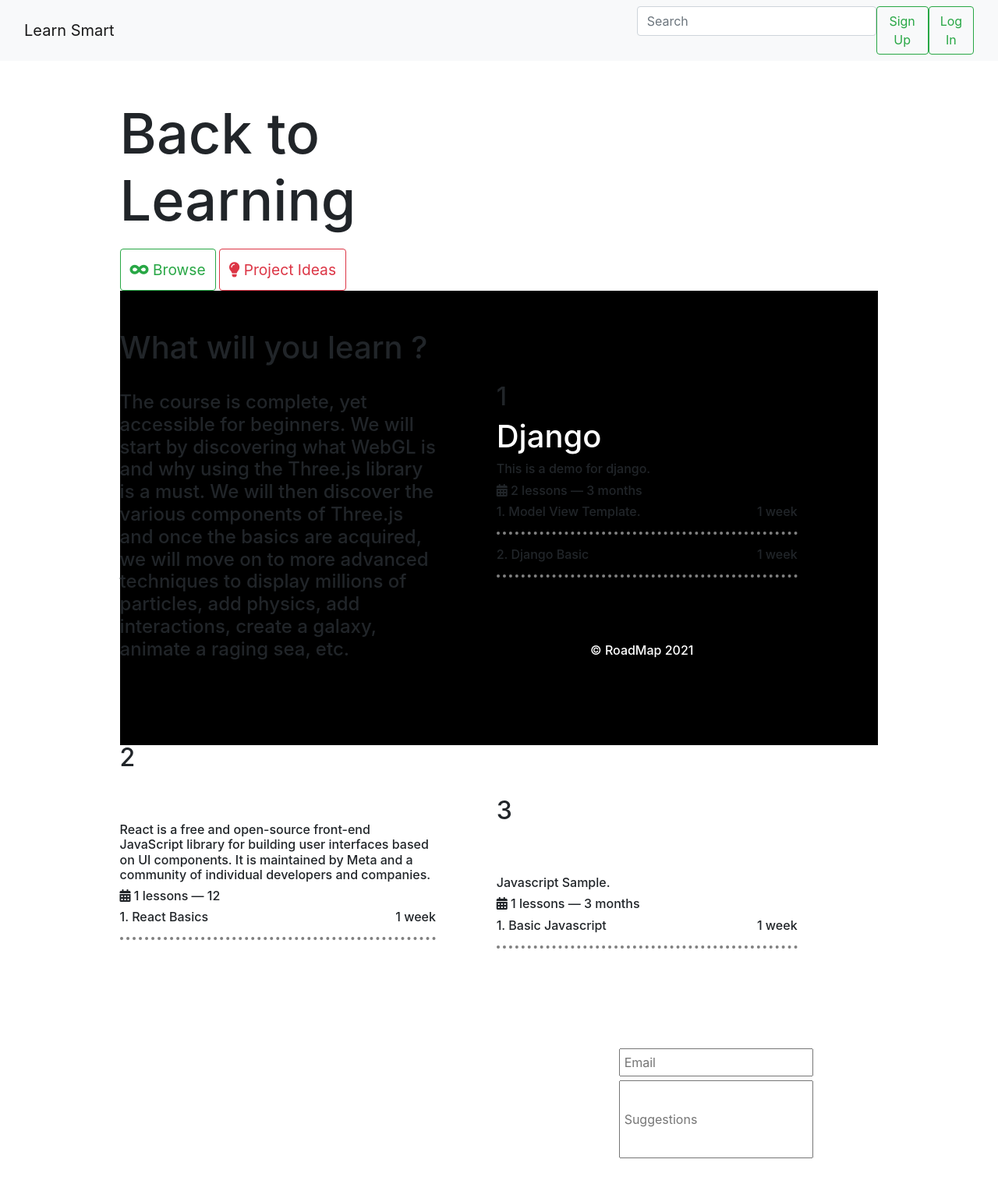
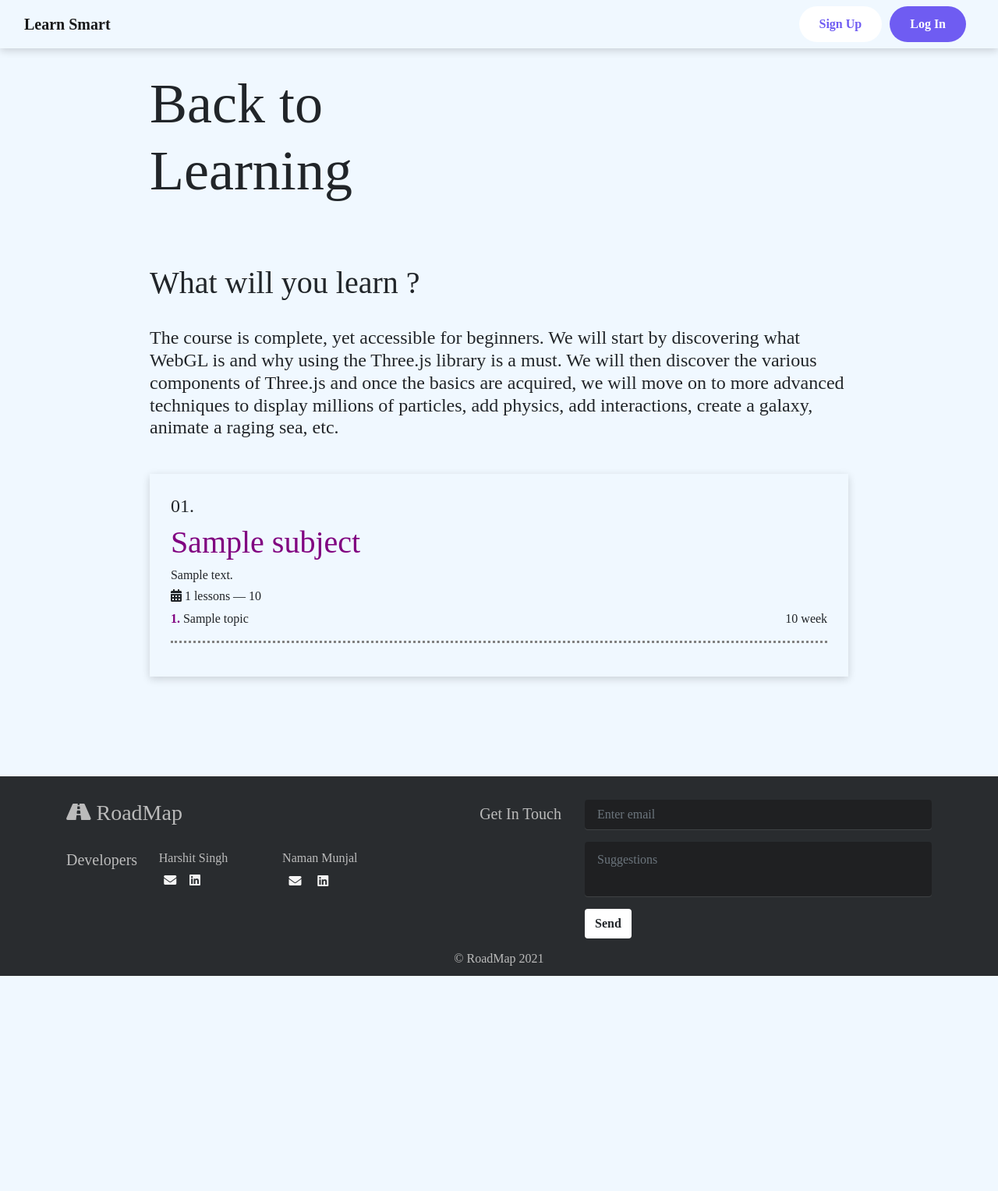
Before and after one commit to Harshit-2000/Roadmanp, a Django app: template base/templates/base/home.html in a window 1280 px wide. Shown: the whole page at 78% size. After the commit the page ends 1252 px from the top, so only its background shows below. Run offline with Django 3.2, Linux system fonts and the light colour scheme; data comes from the database, SQL or seed files in the repository; both versions use the stored data as it was after the commit; the template is opened without the code that fills it: values that come from a table or form of the project are taken from there, most other values are stand-ins (such as "Sample title", 1, 10 or a date in 2020); some libraries are stand-ins or nearby versions.

Commit message:
home-page-completed

```diff
--- /dev/null
+++ b/ROADMANP/ROADMANP/urls.py
@@ -0,0 +1,21 @@
+"""ROADMANP URL Configuration
+
+The `urlpatterns` list routes URLs to views. For more information please see:
+    https://docs.djangoproject.com/en/3.2/topics/http/urls/
+Examples:
+Function views
+    1. Add an import:  from my_app import views
+    2. Add a URL to urlpatterns:  path('', views.home, name='home')
+Class-based views
+    1. Add an import:  from other_app.views import Home
+    2. Add a URL to urlpatterns:  path('', Home.as_view(), name='home')
+Including another URLconf
+    1. Import the include() function: from django.urls import include, path
+    2. Add a URL to urlpatterns:  path('blog/', include('blog.urls'))
+"""
+from django.contrib import admin
+from django.urls import path
+
+urlpatterns = [
+    path('admin/', admin.site.urls),
+]
--- a/base/templates/base/courseSection.html
+++ b/base/templates/base/courseSection.html
@@ -1,38 +1,38 @@
-<div class="card-1 col-lg-5 col-md-5 col-sm-10 col-xs-10">
+<div class="card-1">
   <h1>What will you learn ?</h1>
   <br />
   <h4>
     The course is complete, yet accessible for beginners. We will start by
-        discovering what WebGL is and why using the Three.js library is a must.
-        We will then discover the various components of Three.js and once the
-        basics are acquired, we will move on to more advanced techniques to
-        display millions of particles, add physics, add interactions, create a
-        galaxy, animate a raging sea, etc.
+    discovering what WebGL is and why using the Three.js library is a must. We
+    will then discover the various components of Three.js and once the basics
+    are acquired, we will move on to more advanced techniques to display
+    millions of particles, add physics, add interactions, create a galaxy,
+    animate a raging sea, etc.
   </h4>
 </div>
 
 <!-- card-1 with info -->
 {% for subject in subjects %}
-
-{% if forloop.counter|divisibleby:2 %}
-<div class="card-1 col-lg-5 col-md-5 col-sm-10 col-xs-10">
-    {% else %}
-    <div class="card-2 col-lg-5 col-md-5 col-sm-10 col-xs-10">
-        {% endif %}
-        <h2>{{ forloop.counter }}</h2>
-        <h1>
-            <a href="{% url 'subject' subject.title %}">{{subject.title}}</a>
+  <div class="card-1">
+    <!-- Anchor Tag Starts-->
+    <div class="for">
+    <h4>0{{ forloop.counter }}.</h4>
+    <h1 class="subject-color">
+      <a class="subject-color" href="{% url 'subject' subject.title %}">{{subject.title}}</a>
     </h1>
-        <h6>
-            {{ subject.description }}
+    <h6>{{ subject.description }}</h6>
+    <h6 class="subject-color">
+      <i class="fas fa-calendar-alt"></i> {{subject.topics.count}} lessons — {{ subject.duration }}
     </h6>
-        <h6><i class="fas fa-calendar-alt"></i> {{subject.topics.count}} lessons — {{ subject.duration }}</h6>
     {% for topic in subject.topics.all %}
     <div>
-            <h6>{{ forloop.counter }}. {{topic.title}} <span class="time"> {{ topic.duration }} week</span></h6>
+        <b class="subject-color">{{ forloop.counter }}.</b>    {{topic.title}}
+        <span class="time"> {{ topic.duration }} week</span>
+      </h6>
       <hr />
     </div>
     {% endfor %}
+  <!-- Anchor Tag Ends -->
   </div>
 </div>
 {% endfor %}
--- a/base/templates/base/home.html
+++ b/base/templates/base/home.html
@@ -1,8 +1,5 @@
-{% extends 'base.html' %}
-{% load static %}
-
-{% block content %}
-
+{% extends 'base.html' %} {% load static %} {% block content %}
+<div class="no-footer">
   {% include 'navbar.html' %}
 
   <!-- Basic Header -->
@@ -11,19 +8,23 @@
       Back to <br />
       Learning
     </h1>
-    <button type="button" class="browse-content btn btn-outline-success">
+    <!-- <button type="button" class="browse-content btn btn-outline-success">
       <i class="fas fa-infinity"></i>
-        Browse
+      RoadMaps
     </button>
     <button type="button" class="browse-content btn btn-outline-danger">
       <i class="fas fa-lightbulb"></i>
-        Project Ideas
+      Resources
     </button>
+    <button type="button" class="browse-content btn btn-outline-danger">
+      <i class="fas fa-lightbulb"></i>
+      Projects
+    </button> -->
     <img src="" alt="" />
   </section>
 
   <!-- Courses Section -->
   {% include 'base/courseSection.html' %}
+</div>
 
-{% include 'footer.html' %}
-{% endblock %}
+{% include 'footer.html' %} {% endblock %}
--- a/static/css/footer.css
+++ b/static/css/footer.css
@@ -1,48 +1,50 @@
-/* FOOTER */
-
+/* FOOTER
+/* Sticky footer style and color
+-------------------------------------------------- */
 footer {
-  background-color: black;
-  color: white;
-  padding: 2% 7%;
+  padding-top: 30px;
+  background-color: #292c2f;
+  color: #bbb;
+  margin-bottom: 0 !important;
 }
 
-.app-name {
-  margin: 6% 0;
-  text-align: center;
-}
-a {
-  color: white;
+footer a {
+  color: #999;
   text-decoration: none;
 }
 
-.get-in-touch {
-  margin: 2% 0;
-}
-.maker-profile {
-  color: white !important;
-  margin: 3% 0;
+footer a:hover,
+footer a:focus {
+  color: #aaa;
+  text-decoration: none;
+  border-bottom: 1px dotted #999;
 }
 
-.copyright {
-  padding: 10% 0;
-  text-align: center;
+footer .form-control {
+  background-color: #1f2022;
+  box-shadow: 0 1px 0 0 rgba(255, 255, 255, 0.1);
+  border: none;
+  resize: none;
+  color: #d1d2d2;
+  padding: 0.7em 1em;
 }
-.layer {
-  float: left;
+.send-button {
+  background-color: white;
+}
+.send-button :hover {
+  background-color: white !important;
 }
 
-.form,
-.suggestions {
-  margin: 1% 0;
-  padding: 1.7%;
-  width: -webkit-fill-available;
+.text {
+  margin: 4% 0;
+}
+.copyright {
+  padding-bottom: 1%;
+  text-align: center !important;
 }
 
-.suggestions {
-  height: 100px;
-  text-align: left;
+/* Icons */
+.icon {
+  color: whitesmoke !important;
+  margin: 2% 5% 0;
 }
-
-.send {
-  text-align: center;
-}
--- a/static/css/styles.css
+++ b/static/css/styles.css
@@ -1,11 +1,50 @@
 body {
-  margin: 10% 12%;
+  background-color: aliceblue;
+  font-family: -webkit-pictograph;
+  margin-bottom: 0 !important;
+}
+.no-footer {
+  margin: 5% 15% 10%;
+}
+
+/* Navbar */
+.complete-nav {
+  box-shadow: 0 3px 10px rgb(0 0 0 / 16%);
+  background-color: aliceblue;
+}
+.topic {
+  font-family: -webkit-pictograph;
+}
+.sign-up,
+.log-in {
+  border-radius: 100px;
+  font-family: -webkit-pictograph;
+  margin-right: 10px;
+  padding: 10px 25px;
+}
+.for-sign-up :hover {
+  color: #7462e4;
+}
+.for-log-in :hover {
+  color: white;
+}
+.sign-up {
+  background-color: white;
+  color: #6f5cf2;
+}
+.log-in {
+  background-color: #6f5cf2;
+  color: white;
 }
 
 /* Basic Header css */
+.header-section {
+  margin: 10% 0 5%;
+}
 .header-text {
   font-size: 4.5rem !important;
 }
+
 .browse-content {
   margin-top: 1%;
   padding: 12px;
@@ -13,26 +52,41 @@
 }
 
 /* Courses Section Css */
-.card-1,
-.card-2 {
-  float: left;
-  margin: 5% 3%;
+.card-1 {
+  box-shadow: 0 3px 10px rgb(0 0 0 / 16%);
+  background-color: aliceblue;
+  display: inline;
+  padding: 0 !important;
+  z-index: 400;
 }
-.card-1 {
-  clear: left;
-  margin-left: 0;
-  padding: 0 !important;
-}
-.card-2 {
-  padding: 7% 0 2% 2%;
+a :hover {
+  text-decoration: none;
 }
 hr {
-  border: 4px dotted;
+  border: 3px dotted;
   border-style: none none dotted;
   color: grey;
 }
 .time {
   float: right;
+}
+.for {
+  box-shadow: 0 3px 10px rgb(0 0 0 / 16%);
+  background-color: aliceblue;
+  margin: 5% 0;
+  padding: 3%;
+}
+.subject-color:nth-child(4n + 1) {
+  color: red;
+}
+.subject-color:nth-child(4n + 2) {
+  color: green;
+}
+.subject-color:nth-child(4n + 1) {
+  color: blue;
+}
+.subject-color:nth-child(4n + 1) {
+  color: purple;
 }
 
 /* Get Maximum Usage Section */
--- a/templates/base.html
+++ b/templates/base.html
@@ -1,48 +1,53 @@
 {% load static %}
-
 
 <!DOCTYPE html>
 <html lang="en">
-
   <head>
-    <meta charset="UTF-8">
-    <meta http-equiv="X-UA-Compatible" content="IE=edge">
-    <meta name="viewport" content="width=device-width, initial-scale=1.0">
+    <meta charset="UTF-8" />
+    <meta http-equiv="X-UA-Compatible" content="IE=edge" />
+    <meta name="viewport" content="width=device-width, initial-scale=1.0" />
     <title>Roadmap</title>
 
-
-    <link rel="stylesheet" href="https://cdn.jsdelivr.net/npm/bootstrap@4.5.3/dist/css/bootstrap.min.css"
-        integrity="sha384-TX8t27EcRE3e/ihU7zmQxVncDAy5uIKz4rEkgIXeMed4M0jlfIDPvg6uqKI2xXr2" crossorigin="anonymous" />
+    <link
+      rel="stylesheet"
+      href="https://cdn.jsdelivr.net/npm/bootstrap@4.5.3/dist/css/bootstrap.min.css"
+      integrity="sha384-TX8t27EcRE3e/ihU7zmQxVncDAy5uIKz4rEkgIXeMed4M0jlfIDPvg6uqKI2xXr2"
+      crossorigin="anonymous"
+    />
     <link rel="stylesheet" href="{% static 'css/styles.css' %}" />
     <link rel="stylesheet" href="{% static 'css/footer.css' %}" />
 
     <!-- Font Awesome -->
-    <link rel="stylesheet" href="https://use.fontawesome.com/releases/v5.15.4/css/all.css"
-        integrity="sha384-DyZ88mC6Up2uqS4h/KRgHuoeGwBcD4Ng9SiP4dIRy0EXTlnuz47vAwmeGwVChigm" crossorigin="anonymous" />
+    <link
+      rel="stylesheet"
+      href="https://use.fontawesome.com/releases/v5.15.4/css/all.css"
+      integrity="sha384-DyZ88mC6Up2uqS4h/KRgHuoeGwBcD4Ng9SiP4dIRy0EXTlnuz47vAwmeGwVChigm"
+      crossorigin="anonymous"
+    />
 
     <!-- Google Fonts -->
     <link rel="preconnect" href="https://fonts.gstatic.com" />
-    <link href="https://fonts.googleapis.com/css2?family=Montserrat:wght@100&family=Ubuntu:wght@300&display=swap"
-        rel="stylesheet" />
+    <link
+      href="https://fonts.googleapis.com/css2?family=Montserrat:wght@100&family=Ubuntu:wght@300&display=swap"
+      rel="stylesheet"
+    />
 
     <!-- Bootstrap Scripts -->
-    <script src="https://code.jquery.com/jquery-3.5.1.slim.min.js"
+    <script
+      src="https://code.jquery.com/jquery-3.5.1.slim.min.js"
       integrity="sha384-DfXdz2htPH0lsSSs5nCTpuj/zy4C+OGpamoFVy38MVBnE+IbbVYUew+OrCXaRkfj"
-        crossorigin="anonymous"></script>
-    <script src="https://cdn.jsdelivr.net/npm/bootstrap@4.5.3/dist/js/bootstrap.bundle.min.js"
+      crossorigin="anonymous"
+    ></script>
+    <script
+      src="https://cdn.jsdelivr.net/npm/bootstrap@4.5.3/dist/js/bootstrap.bundle.min.js"
       integrity="sha384-ho+j7jyWK8fNQe+A12Hb8AhRq26LrZ/JpcUGGOn+Y7RsweNrtN/tE3MoK7ZeZDyx"
-        crossorigin="anonymous"></script>
-
+      crossorigin="anonymous"
+    ></script>
   </head>
 
   <body>
-
-    {% block content %}
-
-    {% endblock %}
+    {% block content %} {% endblock %}
 
     <!-- Footer -->
-
   </body>
-
 </html>
--- a/templates/footer.html
+++ b/templates/footer.html
@@ -1,42 +1,58 @@
-<footer>
-    <!-- First Layer -->
-    <div class="layer col-lg-4 col-md-4 col-sm-4 col-xs-4">
-        <h4 class="get-in-touch">Get In Touch</h4>
-        <div class="maker-profile">
-            <h6 class="author"><a href="mailto:hrshit2000@gmail.com"><i class="fas fa-envelope"></i>
-                    hrshit2000@gmail.com<a></h6>
-            <h6><a href="https://www.linkedin.com/in/harshit-singh-2000/" target="_blank">
-                    <i class="fab fa-linkedin"></i>
-                    https://www.linkedin.com/in/harshit-singh-2000/
-                </a>
-            </h6>
+<footer class="footer">
+  <div class="container">
+    <div class="row">
+      <div class="col-lg-5 col-md-5 col-sm-12 col-xs-12">
+        <h3><i class="fa fa-road"></i> RoadMap</h3>
+        <br>
+        <div class="row">
+            <div class="col-lg-3 col-md-12 col-sm-12 col-xs-12">
+              <h5>Developers</h5>
             </div>
-        <div class="maker-profile">
-            <h6 class="author"><a href="mailto:munjal.naman19@gmail.com"><i class="fas fa-envelope"></i>
-                    munjal.naman19@gmail.com<a></h6>
-            <h6><a href="https://www.linkedin.com/in/naman-munjal/" target="_blank">
-                    <i class="fab fa-linkedin"></i>
-                    https://www.linkedin.com/in/naman-munjal/
+
+          <div class="col-lg-4 col-md-6 col-sm-6 col-xs-6">
+              <h6>Harshit Singh</h6>
+            <h6 class="author"><a class="anchor" href="mailto:hrshit2000@gmail.com"><i class="icon fas fa-envelope"></i></a>
+                 <a class="anchor" href="https://www.linkedin.com/in/harshit-singh-2000/" target="_blank">
+                    <i class="icon fab fa-linkedin"></i></a></h6>
+          </div>
+          <div class="col-lg-5 col-md-6 col-sm-6 col-xs-6">
+            <h6>Naman Munjal</h6>
+            <h6 class="author"><a class="anchor" href="mailto:munjal.naman19@gmail.com"><i class="icon fas fa-envelope"></i>
+              <a class="anchor" href="https://www.linkedin.com/in/naman-munjal/" target="_blank">
+                <i class="icon fab fa-linkedin"></i>
               </a>
             </h6>
           </div>
         </div>
-    <!-- Second Layer -->
-    <div class="layer col-lg-4 col-md-4 col-sm-4 col-xs-4">
-        <h1 class="app-name">Learn Smart</h1>
       </div>
-    <!-- Third Layer -->
-    <div class="layer col-lg-4 col-md-4 col-sm-4 col-xs-4">
-        <h4 class="get-in-touch">Suggestions</h4>
-        <div class="maker-profile">
-            <input class="form" type="email" id="email" placeholder="Email" name="email" required>
-            <br>
-            <input class="suggestions" type="text" placeholder="Suggestions" required>
-            <br>
-            <h6 class="send">SEND!</h6>
+      <div class="col-lg-2 col-md-2 col-sm-12 col-xs-12">
+        <h5 class="text text-md-right">Get In Touch</h5>
+      </div>
+      <div class="col-lg-5 col-md-5 col-sm-12 col-xs-12">
+        <form>
+          <fieldset class="form-group">
+            <input
+              type="email"
+              class="form-control"
+              id="exampleInputEmail1"
+              placeholder="Enter email"
+            />
+          </fieldset>
+          <fieldset class="form-group">
+            <textarea
+              class="form-control"
+              id="exampleMessage"
+              placeholder="Suggestions"
+            ></textarea>
+          </fieldset>
+          <fieldset class="form-group text-xs-right">
+            <button type="button" class="send-button btn btn-md">
+             <b> Send</b>
+            </button>
+          </fieldset>
+        </form>
       </div>
     </div>
-
-
+  </div>
   <h6 class="copyright">© RoadMap 2021</h6>
 </footer>
--- a/templates/navbar.html
+++ b/templates/navbar.html
@@ -1,17 +1,17 @@
 <!-- Navbar -->
 <section class="navbar-section">
-    <nav class="navbar fixed-top navbar-light bg-light">
-        <div class="container-fluid">
-            <a class="navbar-brand" href="{% url 'home' %}">Learn Smart</a>
-            <form class="d-flex">
-                <input class="form-control me-2" type="search" placeholder="Search" aria-label="Search" />
-                <button class="btn btn-outline-success" type="submit">
-                    Sign Up
-                </button>
-                <button class="btn btn-outline-success" type="submit">
-                    Log In
-                </button>
-            </form>
+  <nav class="navbar complete-nav fixed-top navbar-light">
+    <div class="container-fluid">
+      <a class="topic navbar-brand" href="{% url 'home' %}">
+        <b> Learn Smart </b></a
+      >
+      <form class="d-flex">
+        <!-- <input class="form-control me-2" type="search" placeholder="Search" aria-label="Search" /> -->
+        <div class="for-sign-up">
+          <button class="btn sign-up" type="submit"><b> Sign Up </b></button>
         </div>
-    </nav>
+        <button class="btn log-in" type="submit"><b> Log In </b></button>
+      </form>
+    </div>
+  </nav>
 </section>
```
Also changed, not shown: ROADMANP/ROADMANP/asgi.py (added, +16 -0 lines), ROADMANP/ROADMANP/settings.py (added, +125 -0 lines), ROADMANP/ROADMANP/wsgi.py (added, +16 -0 lines), ROADMANP/manage.py (added, +22 -0 lines), ROADMANP/ROADMANP/__init__.py (added), base/migrations/0008_auto_20211211_2310.py (added), db.sqlite3, static/images/Resource.png (added), static/images/direction.png (added). Lines whose indentation alone changed are shown as unchanged.
